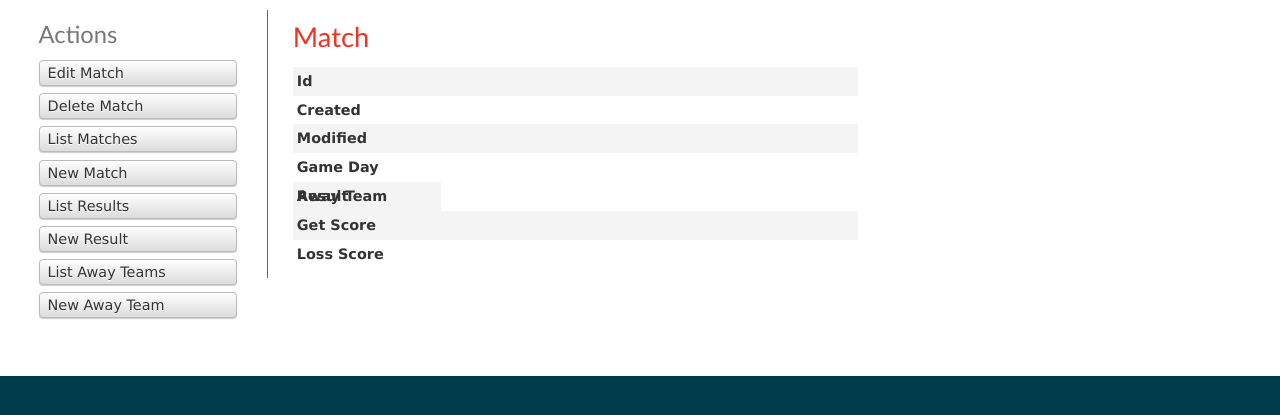
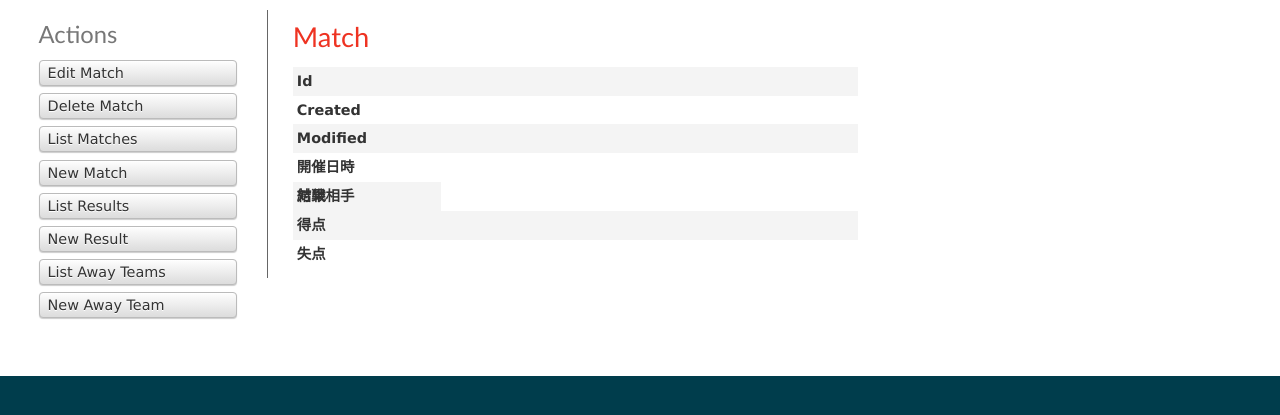
Before and after one commit to NemotoYoshiyuki/basketball_score, a CakePHP app: the page made by app/View/Matches/view.ctp in a window 1280 px wide. Shown: the part 112-527 px from the top of the page. Run offline with PHP 8.4 and a stand-in for CakePHP, Linux system fonts and the light colour scheme; the template is opened without the code that fills it, so the values that code supplies are empty; some libraries are stand-ins or nearby versions.

Commit message:
View/Matches/view.ctp編集しました

```diff
--- a/app/View/Matches/view.ctp
+++ b/app/View/Matches/view.ctp
@@ -16,26 +16,26 @@
 			<?php echo h($match['Match']['modified']); ?>
 			&nbsp;
 		</dd>
-		<dt><?php echo __('Game Day'); ?></dt>
+		<dt><?php echo __('開催日時'); ?></dt>
 		<dd>
 			<?php echo h($match['Match']['game_day']); ?>
 			&nbsp;
 		</dd>
-		<dt><?php echo __('Result'); ?></dt>
+		<dt><?php echo __('結果'); ?></dt>
 		<dd>
 			<?php echo h($match['Result']['result']); ?>
 		</dd>
-		<dt><?php echo __('Away Team'); ?></dt>
+		<dt><?php echo __('対戦相手'); ?></dt>
 		<dd>
 			<?php echo $this->Html->link($match['AwayTeam']['away_team_name'], array('controller' => 'away_teams', 'action' => 'view', $match['AwayTeam']['id'])); ?>
 			&nbsp;
 		</dd>
-		<dt><?php echo __('Get Score'); ?></dt>
+		<dt><?php echo __('得点'); ?></dt>
 		<dd>
 			<?php echo h($match['Match']['get_score']); ?>
 			&nbsp;
 		</dd>
-		<dt><?php echo __('Loss Score'); ?></dt>
+		<dt><?php echo __('失点'); ?></dt>
 		<dd>
 			<?php echo h($match['Match']['loss_score']); ?>
 			&nbsp;
```
